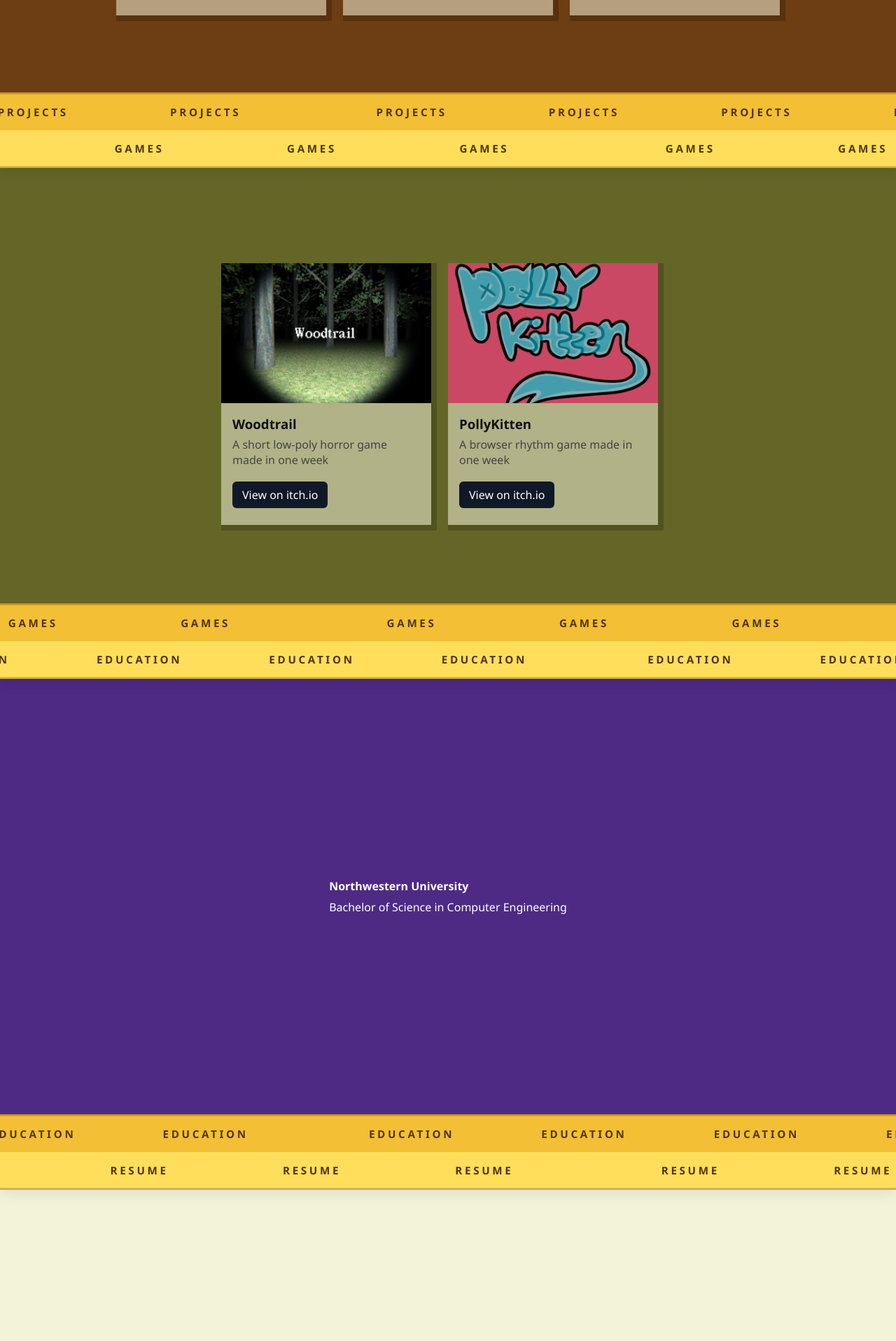
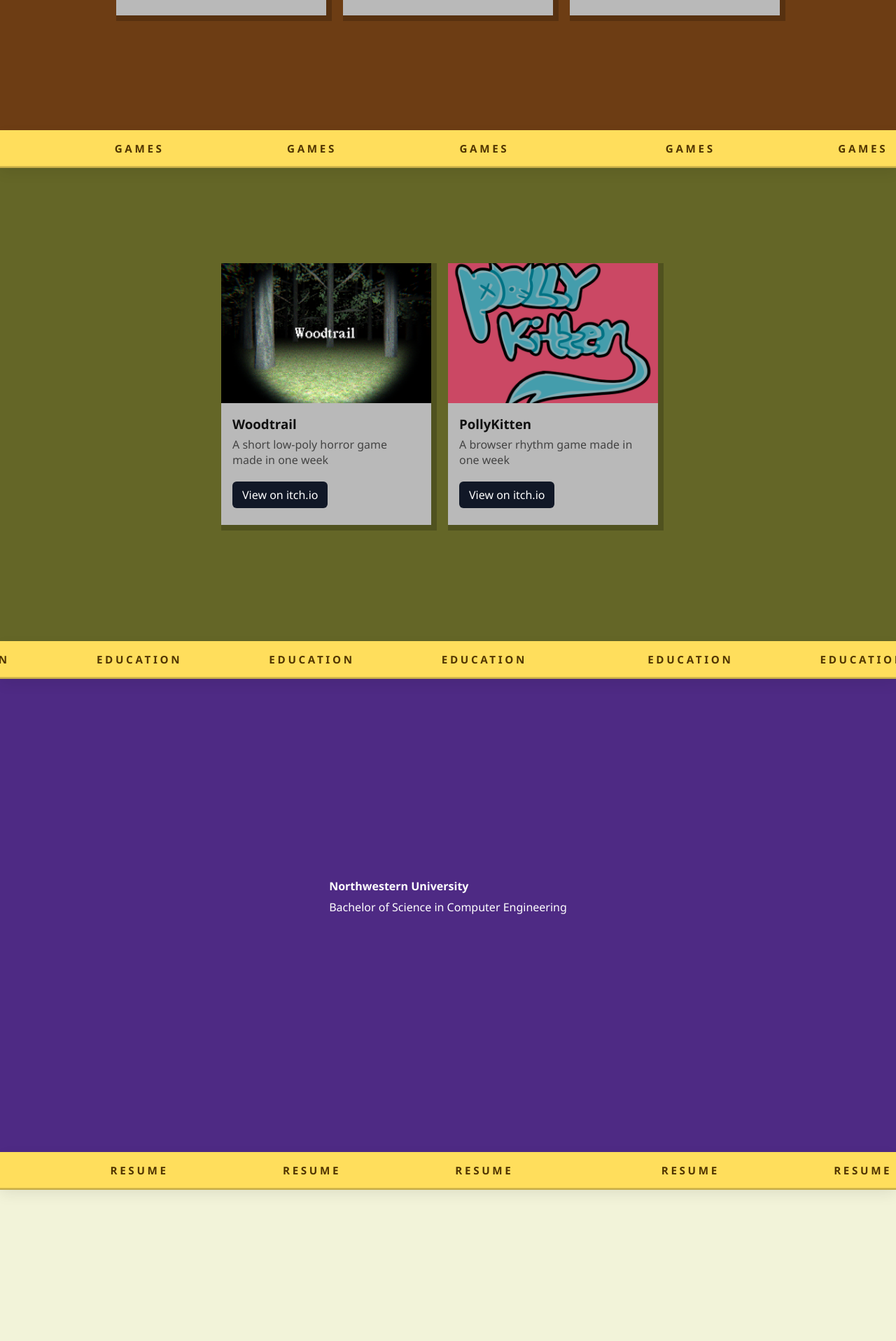
Before and after one commit to nicholas-holland-901/personal-website, a React (Create React App) app: page / in a window 1280 px wide. Shown: the part 1344-3260 px from the top of the page at 70% size. Built offline with nearby package versions, Linux system fonts and the light colour scheme.

Commit message:
removed banners at bottom of sections

```diff
--- a/src/App.css
+++ b/src/App.css
@@ -465,7 +465,7 @@ main {
 }
 
 .card {
-	background: #f2f3d98a;
+	background: #b9b9b9;
 	border-radius: 0px;
 	overflow: hidden;
 	box-shadow: 4px 4px 0px 4px rgba(0, 0, 0, 0.199);
--- a/src/App.js
+++ b/src/App.js
@@ -79,7 +79,7 @@ function App() {
               </article>
             </div>
           </div>
-          <div className="section-banner bottom">
+          {/*<div className="section-banner bottom">
             <div className="banner-track">
               <div className="banner-list">
                 <span className="banner-item">Projects</span>
@@ -96,7 +96,7 @@ function App() {
                 <span className="banner-item">Projects</span>
               </div>
             </div>
-          </div>
+          </div> */}
         </section>
 
         <section id="games" className="section" data-banner="Games">
@@ -134,7 +134,7 @@ function App() {
               </article>
             </div>
           </div>
-          <div className="section-banner bottom">
+          {/* <div className="section-banner bottom">
             <div className="banner-track">
               <div className="banner-list">
                 <span className="banner-item">Games</span>
@@ -151,7 +151,7 @@ function App() {
                 <span className="banner-item">Games</span>
               </div>
             </div>
-          </div>
+          </div> */}
         </section>
 
         <section id="education" className="section" data-banner="Education">
@@ -181,7 +181,7 @@ function App() {
               </li>
             </ul>
           </div>
-          <div className="section-banner bottom">
+          {/* <div className="section-banner bottom">
             <div className="banner-track">
               <div className="banner-list">
                 <span className="banner-item">Education</span>
@@ -198,7 +198,7 @@ function App() {
                 <span className="banner-item">Education</span>
               </div>
             </div>
-          </div>
+          </div> */}
         </section>
 
         <section id="resume" className="section" data-banner="Resume">
@@ -231,7 +231,7 @@ function App() {
               </ul>
             </div>
           </div>
-          <div className="section-banner bottom">
+          {/* <div className="section-banner bottom">
             <div className="banner-track">
               <div className="banner-list">
                 <span className="banner-item">Resume</span>
@@ -248,7 +248,7 @@ function App() {
                 <span className="banner-item">Resume</span>
               </div>
             </div>
-          </div>
+          </div> */}
         </section>
       </main>
     </div>
```
